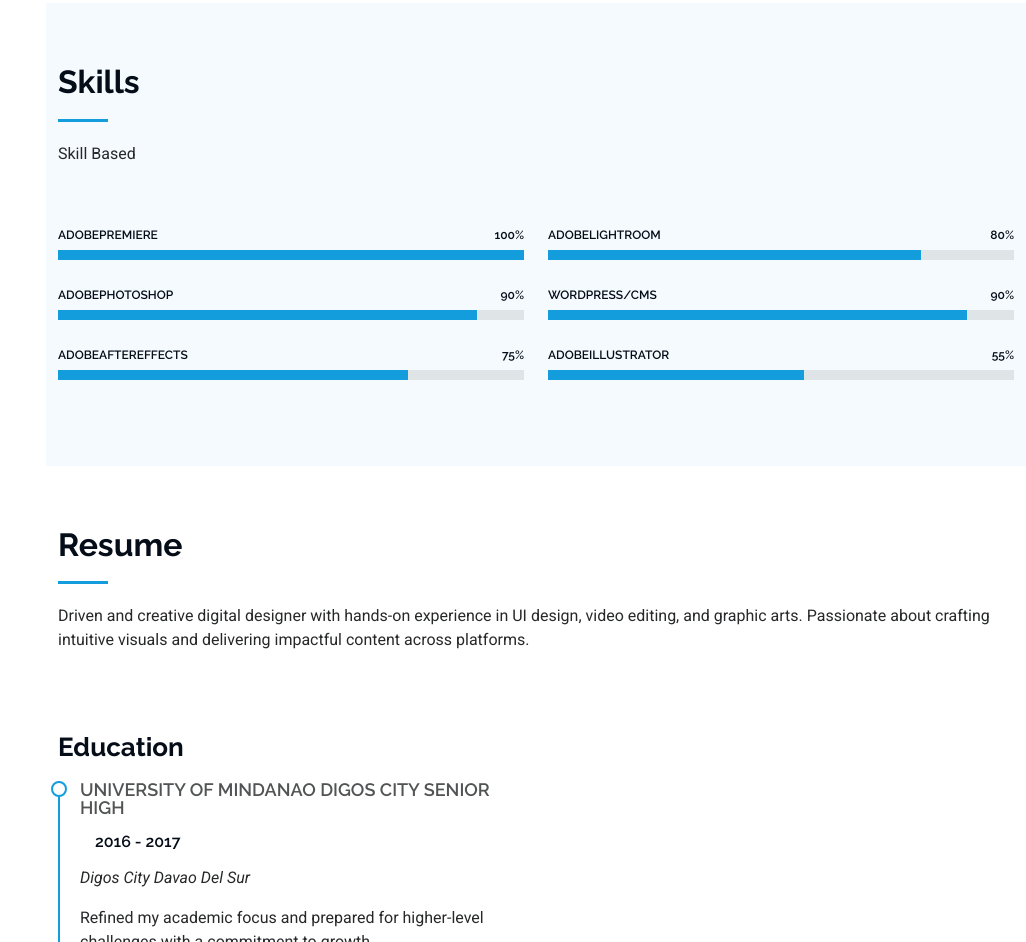
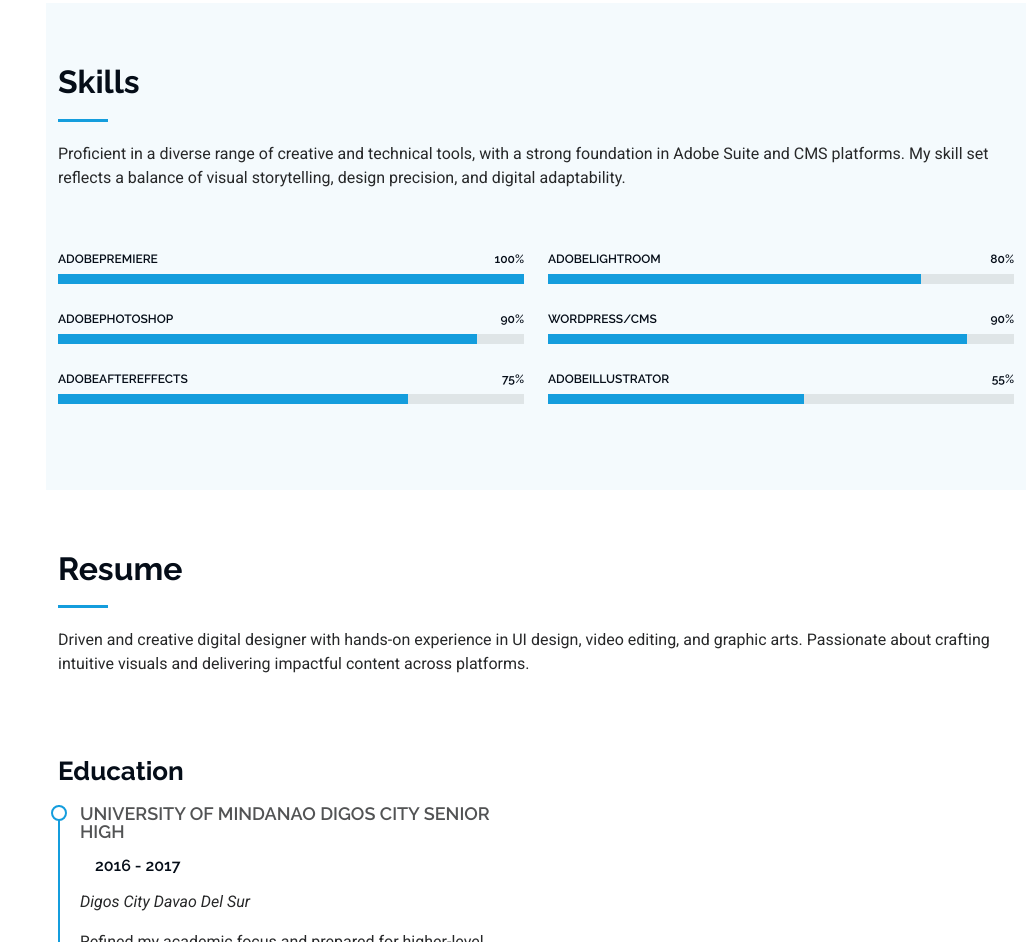
Before and after one commit to LuckyYunqi/Portfolio-R, a plain HTML site: page index.html in a window 1280 px wide. Shown: the part 1532-2474 px from the top of the page, without its empty margins (254-1280 px from the left). Drawn offline with Linux system fonts and the light colour scheme.

Commit message:
Update index.html

```diff
--- a/index.html
+++ b/index.html
@@ -164,7 +164,7 @@
       <!-- Section Title -->
       <div class="container section-title" data-aos="fade-up">
         <h2>Skills</h2>
-        <p>Skill Based</p>
+        <p>Proficient in a diverse range of creative and technical tools, with a strong foundation in Adobe Suite and CMS platforms. My skill set reflects a balance of visual storytelling, design precision, and digital adaptability.</p>
       </div><!-- End Section Title -->
 
       <div class="container" data-aos="fade-up" data-aos-delay="100">
```
